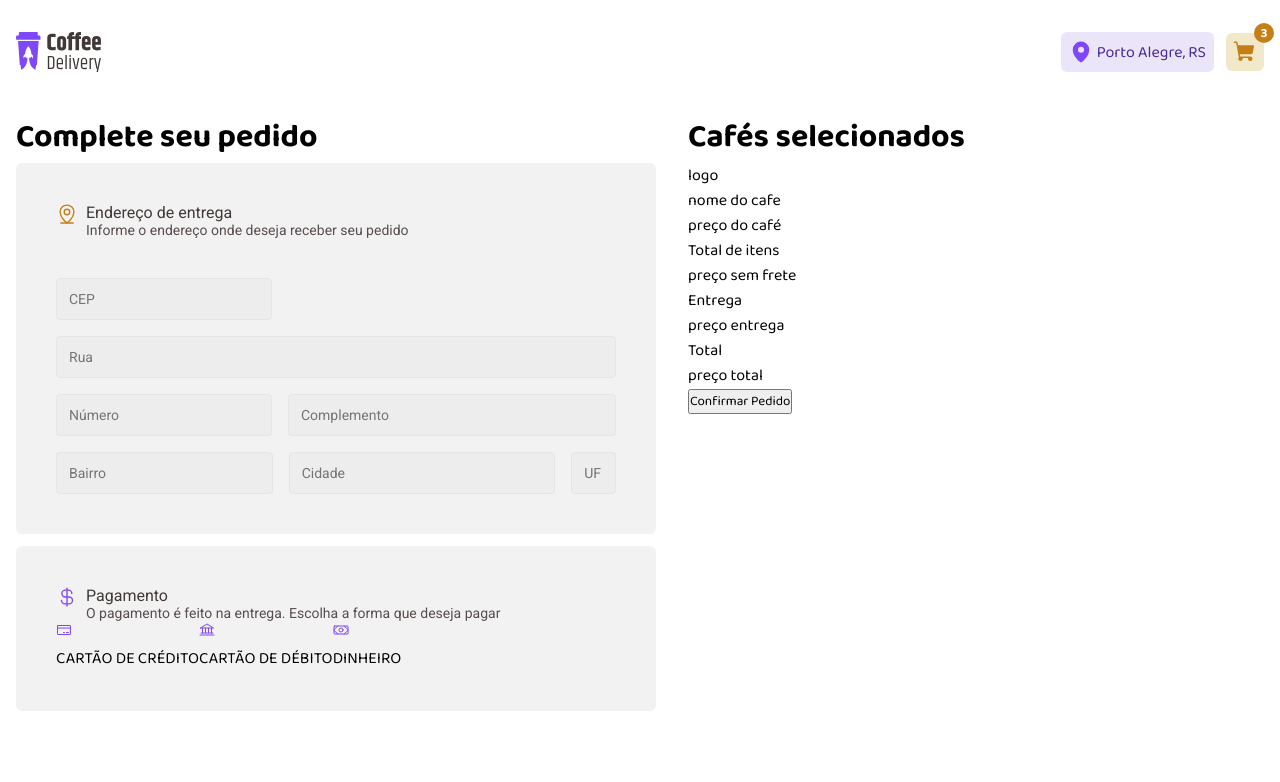
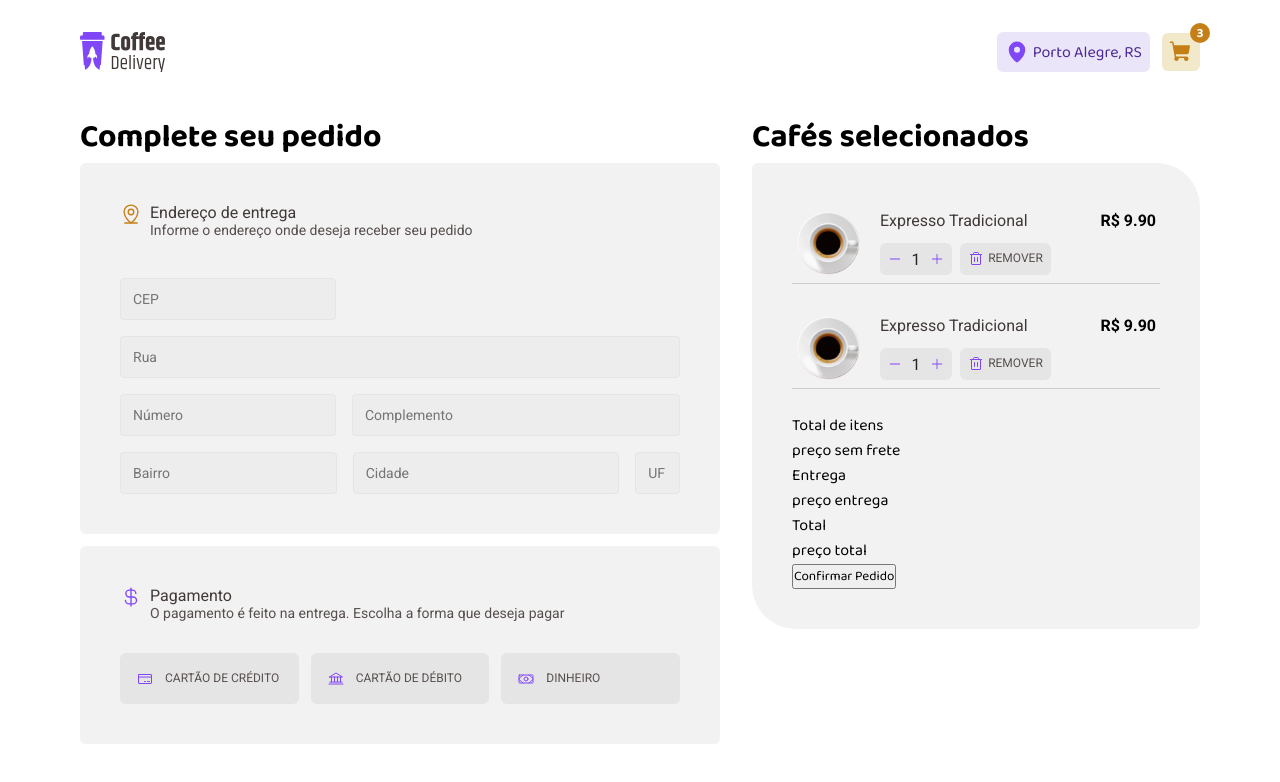
Before and after one commit to allancruvinel/coffe-shop, a React (Vite) app: page /checkout in a window 1280 px wide. Shown: the top 782 px of the page. Built offline with nearby package versions, Linux system fonts and the light colour scheme.

Commit message:
style: created counter component, payment options and begin selected items

```diff
--- /dev/null
+++ b/src/components/InputNumberShop/index.tsx
@@ -0,0 +1,13 @@
+import { Minus, Plus } from 'phosphor-react';
+import { defaultTheme } from '../../styles/themes/default';
+import { ProductCounter } from './styles';
+
+export function InputNumberShop() {
+  return (
+    <ProductCounter>
+      <Minus size={14} weight="fill" color={defaultTheme.purple} />
+      <p>1</p>
+      <Plus size={14} weight="fill" color={defaultTheme.purple} />
+    </ProductCounter>
+  );
+}
--- /dev/null
+++ b/src/components/InputNumberShop/styles.ts
@@ -0,0 +1,19 @@
+import styled from 'styled-components';
+
+export const ProductCounter = styled.div`
+  display: flex;
+  width: 72px;
+  height: 32px;
+  background-color: ${(props) => props.theme['base-button']};
+  gap: 4px;
+  align-items: center;
+  justify-content: center;
+  border-radius: 6px;
+  p {
+    color: ${(props) => props.theme['base-title']};
+    font-family: 'roboto';
+    font-size: 16px;
+    width: 20px;
+    text-align: center;
+  }
+`;
--- a/src/layouts/DefaultLayout/styles.ts
+++ b/src/layouts/DefaultLayout/styles.ts
@@ -1,6 +1,6 @@
 import styled from 'styled-components';
 
 export const DefaultContainerLayout = styled.div`
-  max-width: 78rem;
+  max-width: 70rem;
   margin: auto;
 `;
--- /dev/null
+++ b/src/pages/Checkout/components/BillOrderCard/components/CoffeeCart/index.tsx
@@ -0,0 +1,35 @@
+import { Trash } from 'phosphor-react';
+import { Actions } from '../../../../../Home/components/CoffeItem/styles';
+import {
+  CoffeeCartContainer,
+  CoffeItemImage,
+  Details,
+  Info,
+  Price,
+  RemoveToShoppingCartButton,
+  Title,
+} from './styles';
+import CoffeImage from '../../../../../../assets/Coffee.svg';
+import { InputNumberShop } from '../../../../../../components/InputNumberShop';
+import { defaultTheme } from '../../../../../../styles/themes/default';
+
+export function CoffeeCart() {
+  return (
+    <CoffeeCartContainer>
+      <Info>
+        <CoffeItemImage src={CoffeImage} alt="" />
+        <Details>
+          <Title>Expresso Tradicional</Title>
+          <Actions>
+            <InputNumberShop />
+            <RemoveToShoppingCartButton>
+              <Trash size={16} color={defaultTheme.purple} />
+              <p>REMOVER</p>
+            </RemoveToShoppingCartButton>
+          </Actions>
+        </Details>
+      </Info>
+      <Price>R$ 9.90</Price>
+    </CoffeeCartContainer>
+  );
+}
--- /dev/null
+++ b/src/pages/Checkout/components/BillOrderCard/components/CoffeeCart/styles.ts
@@ -0,0 +1,54 @@
+import styled from 'styled-components';
+
+export const CoffeeCartContainer = styled.div`
+  display: flex;
+  justify-content: space-between;
+  padding: 8px 4px;
+  margin-bottom: 24px;
+  border-bottom: 1px solid #ccc;
+`;
+export const Details = styled.div`
+  display: flex;
+  flex-direction: column;
+  justify-content: space-between;
+`;
+export const Info = styled.div`
+  display: flex;
+  gap: 20px;
+`;
+export const CoffeItemImage = styled.img`
+  width: 64px;
+  height: 64px;
+`;
+
+export const Title = styled.div`
+  color: ${(props) => props.theme['base-subtitle']};
+  font-family: 'roboto';
+  font-size: 16px;
+`;
+
+export const RemoveToShoppingCartButton = styled.button`
+  display: flex;
+  width: 91px;
+  height: 32px;
+  background-color: ${(props) => props.theme['base-button']};
+  gap: 4px;
+  align-items: center;
+  justify-content: center;
+  text-align: center;
+  border-radius: 6px;
+  outline: 0;
+  border: 0;
+  p {
+    font-family: 'roboto';
+    font-size: 12px;
+    line-height: 160%;
+    color: ${(props) => props.theme['base-text']};
+  }
+`;
+
+export const Price = styled.p`
+  font-family: 'roboto';
+  font-weight: bold;
+  font-size: 16px;
+`;
--- /dev/null
+++ b/src/pages/Checkout/components/BillOrderCard/index.tsx
@@ -0,0 +1,26 @@
+import { CoffeeCart } from './components/CoffeeCart';
+import { BillOrderCardContainer } from './styles';
+
+export const BillOrderCard = () => {
+  return (
+    <BillOrderCardContainer>
+      <CoffeeCart />
+      <CoffeeCart />
+      <div>
+        <div>
+          <p>Total de itens</p>
+          <p>preço sem frete</p>
+        </div>
+        <div>
+          <p>Entrega</p>
+          <p>preço entrega</p>
+        </div>
+        <div>
+          <p>Total</p>
+          <p>preço total</p>
+        </div>
+        <button>Confirmar Pedido</button>
+      </div>
+    </BillOrderCardContainer>
+  );
+};
--- /dev/null
+++ b/src/pages/Checkout/components/BillOrderCard/styles.ts
@@ -0,0 +1,7 @@
+import styled from 'styled-components';
+import { CardBaseContainer } from '../../styles';
+
+export const BillOrderCardContainer = styled(CardBaseContainer)`
+  border-radius: 6px 44px;
+  width: 448px;
+`;
--- a/src/pages/Checkout/components/DeliveryFormCard/styles.ts
+++ b/src/pages/Checkout/components/DeliveryFormCard/styles.ts
@@ -1,7 +1,5 @@
 import styled from 'styled-components';
 import { CardBaseContainer } from '../../styles';
-
-
 
 export const DeliveryFormContainer = styled(CardBaseContainer)`
   form {
@@ -9,7 +7,7 @@ export const DeliveryFormContainer = styled(CardBaseContainer)`
     display: grid;
     row-gap: 16px;
   }
-`
+`;
 
 export const InputFormBase = styled.input`
   height: 42px;
--- a/src/pages/Checkout/components/PaymentTypeCard/styles.ts
+++ b/src/pages/Checkout/components/PaymentTypeCard/styles.ts
@@ -1,12 +1,40 @@
-import styled from "styled-components";
-import { CardBaseContainer } from "../../styles";
+import styled from 'styled-components';
+import { CardBaseContainer } from '../../styles';
 
 export const PaymentTypeCardContainer = styled(CardBaseContainer)`
-    margin-top: 12px;
-`
+  margin-top: 12px;
+  display: flex;
+  flex-direction: column;
+  gap: 32px;
+`;
 
 export const PaymentOptions = styled.div`
-    display: flex;
-`
-export const PaymentOption = styled.div`
-`
+  display: flex;
+  gap: 12px;
+`;
+export const PaymentOption = styled.button`
+  display: flex;
+  outline: none;
+  border: none;
+  align-items: center;
+  text-align: center;
+  gap: 12px;
+  width: 178.67px;
+  height: 51px;
+  padding-left: 16px;
+  border-radius: 6px;
+  background-color: ${(props) => props.theme['base-button']};
+  outline: none;
+  border: 1px solid transparent;
+  p {
+    color: ${(props) => props.theme['base-text']};
+    font-family: 'roboto';
+    font-size: 12px;
+    line-height: 160%;
+  }
+  &:focus {
+    outline: none;
+    border: 1px solid ${(props) => props.theme.purple};
+    background-color: ${(props) => props.theme['purple-light']};
+  }
+`;
--- a/src/pages/Checkout/index.tsx
+++ b/src/pages/Checkout/index.tsx
@@ -1,3 +1,4 @@
+import { BillOrderCard } from './components/BillOrderCard';
 import { DeliveryFormCard } from './components/DeliveryFormCard';
 import { PaymentTypeCard } from './components/PaymentTypeCard';
 import { CheckoutContainer } from './styles';
@@ -12,36 +13,7 @@ export function Checkout() {
       </div>
       <div>
         <h1>Cafés selecionados</h1>
-        <div className="SelectedItems">
-          <div className="SelectedItem">
-            <div>logo</div>
-            <div>
-              <div>
-                <p>nome do cafe</p>
-                <p>preço do café</p>
-              </div>
-              <div>
-                <div className="itemCounter"></div>
-                <div className="removerButton"></div>
-              </div>
-            </div>
-          </div>
-        </div>
-        <div>
-          <div>
-            <p>Total de itens</p>
-            <p>preço sem frete</p>
-          </div>
-          <div>
-            <p>Entrega</p>
-            <p>preço entrega</p>
-          </div>
-          <div>
-            <p>Total</p>
-            <p>preço total</p>
-          </div>
-          <button>Confirmar Pedido</button>
-        </div>
+        <BillOrderCard />
       </div>
     </CheckoutContainer>
   );
--- a/src/pages/Checkout/styles.ts
+++ b/src/pages/Checkout/styles.ts
@@ -3,6 +3,7 @@ import styled from 'styled-components';
 export const CheckoutContainer = styled.div`
   display: flex;
   gap: 32px;
+  justify-content: space-between;
 `;
 
 export const CardBaseContainer = styled.div`
@@ -15,16 +16,16 @@ export const CardBaseContainer = styled.div`
 export const TitleCard = styled.div`
   display: flex;
   gap: 8px;
-        div{
-            p{
+  div {
+    p {
       font-family: 'roboto';
       font-size: 16px;
-                color: ${props => props.theme['base-subtitle']};
+      color: ${(props) => props.theme['base-subtitle']};
     }
     p:nth-of-type(2) {
       font-family: 'roboto';
       font-size: 14px;
-                color: ${props => props.theme['base-text']};
+      color: ${(props) => props.theme['base-text']};
     }
   }
-`
+`;
--- a/src/styles/global.ts
+++ b/src/styles/global.ts
@@ -9,6 +9,9 @@ export const GlobalStyle = createGlobalStyle`
 
 body,input,textarea,button{
      font-family: 'Baloo 2', 'Roboto Mono', sans-serif;
+}
+:focus{
+    outline: 0;
 }
 
 body {
```
Lines whose indentation alone changed are shown as unchanged.
